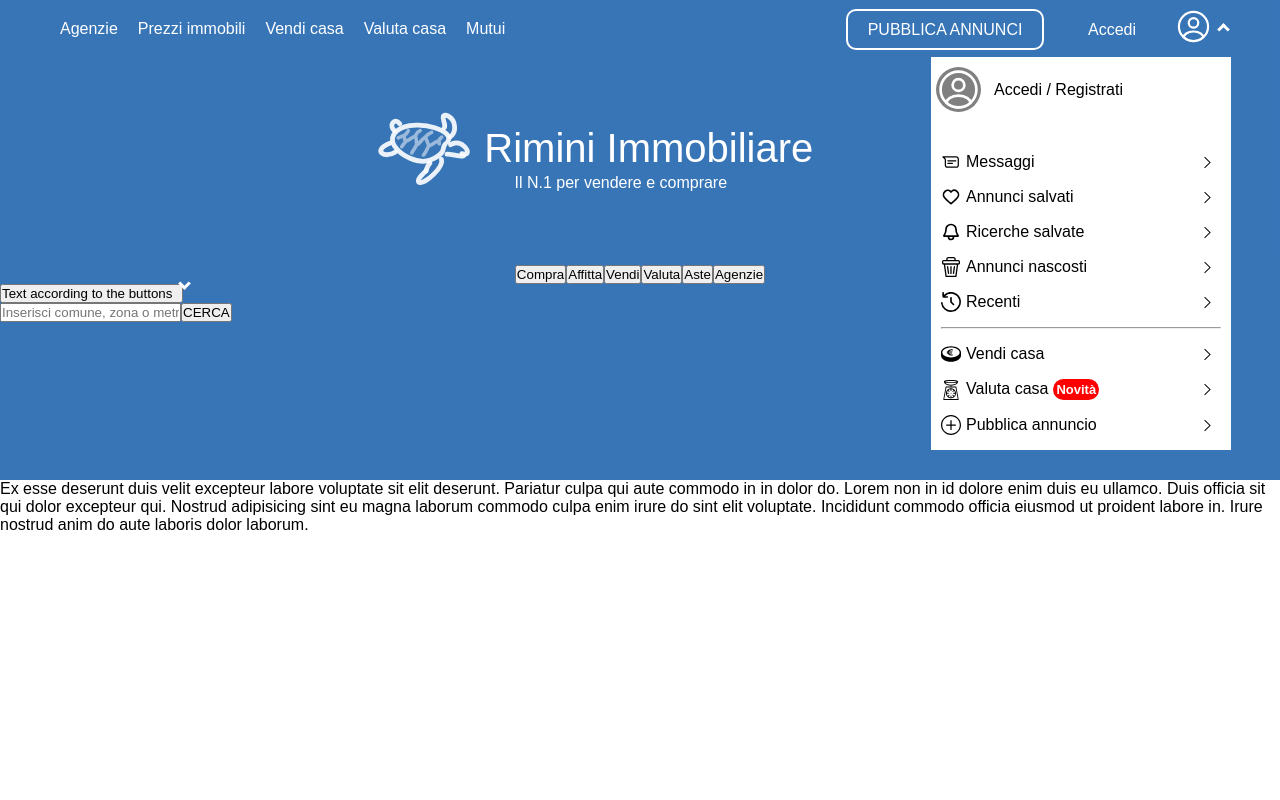
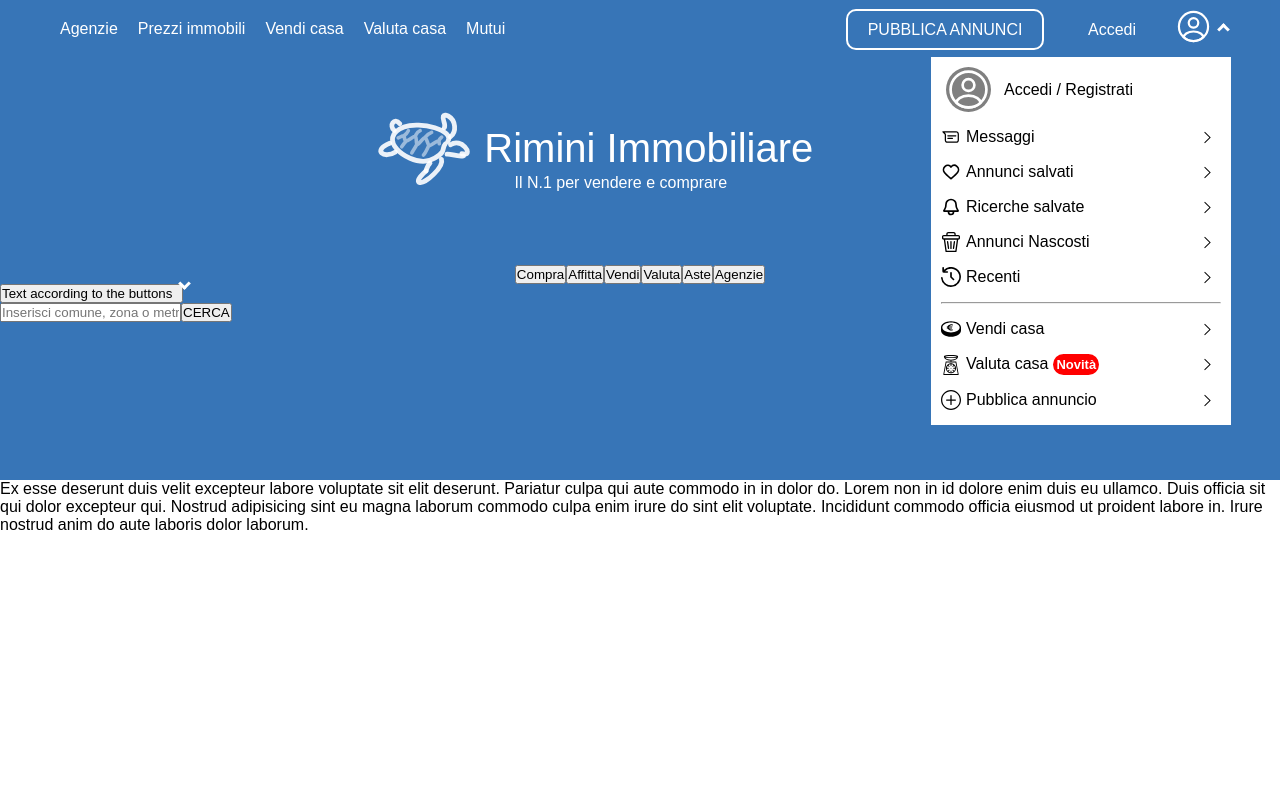
Before and after one commit to marc-alzapiedi/RiminiImmobiliare_client, a React (Create React App) app: page / in a window 1280 px wide. Both pictures are taken after a click on the button 1198 px from the left and 28 px from the top of the page. Shown: the top 800 px of the page. Built offline with nearby package versions, Linux system fonts and the light colour scheme; the HTML template or start-up script is replaced by a standard one.

Commit message:
menu componentized

```diff
--- a/src/components/Menu/MenuItem/index.js
+++ b/src/components/Menu/MenuItem/index.js
@@ -5,14 +5,14 @@ const MenuItem = ({icon, text, children}) => {
     return (
         <li>
             {
-            icon &&
+            icon ?
             <Link>
                 {icon}
                 {children ? children : <p>{text}</p>}
-                <ArrowRight />
-            </Link>
+                {text !== 'Accedi / Registrati' && <ArrowRight />}
+            </Link> : children
             }
-            {children}
+
 
 
         </li>
--- a/src/components/Menu/index.js
+++ b/src/components/Menu/index.js
@@ -1,7 +1,6 @@
-const Menu = ({children, className, siblings}) => {
+const Menu = ({children, className}) => {
     return (
         <div className={className}>
-            {siblings}
 
             <ul>
                 {children}
--- a/src/pages/main/main.js
+++ b/src/pages/main/main.js
@@ -12,7 +12,6 @@ import Scale from '../../Icons/Scale'
 import Plus from '../../Icons/Plus'
 import { Link } from 'react-router-dom'
 import { useState } from 'react'
-import ArrowRight from '../../Icons/ArrowRight'
 import Menu from '../../components/Menu'
 import MenuItem from '../../components/Menu/MenuItem'
 
@@ -25,6 +24,7 @@ const Main = () => {
         setLoginMenu(!loginMenu)
         setRotateArrow(!rotateArrow)
     }
+
 
     return (
         <>
@@ -54,118 +54,28 @@ const Main = () => {
 
                         </div>
 
-                        {loginMenu && <div className='loginMenu'>
-                            <ul>
-                                <li>
-                                    <Link >
-                                    <ProfileIcon />
-                                    <p>
-                                        Accedi / Registrati
-                                    </p>
-                                    </Link>
-                                </li>
-                            </ul>
+                        {loginMenu &&
 
-                            <ul>
-                                <li>
-                                    <Link>
-                                        <Messagge />
-                                        <p>
+                        <Menu className={'loginMenu'}>
+                            <MenuItem icon={<ProfileIcon/>} text={'Accedi / Registrati'}/>
+                            <MenuItem icon={<Messagge />} text={'Messaggi'}/>
+                            <MenuItem icon={<Heart />} text={'Annunci salvati'}/>
+                            <MenuItem icon={<Bell />} text={'Ricerche salvate'}/>
+                            <MenuItem icon={<Garbage />} text={'Annunci Nascosti'}/>
+                            <MenuItem icon={<Clock />} text={'Recenti'}/>
+                            <MenuItem children={<hr/>} />
+                            <MenuItem icon={<SellHouse />} text={'Vendi casa'}/>
+                            <MenuItem icon={<Scale />} children={
+                                <div className='badgeAlert'>
+                                    Valuta casa
+                                    <p>Novità</p>
+                                </div>
+                            }/>
+                            <MenuItem icon={<Plus />} text={'Pubblica annuncio'}/>
 
-                                            Messaggi
-                                        </p>
-                                        <ArrowRight />
-                                    </Link>
-                                </li>
+                        </Menu>
 
-                                <li>
-                                    <Link>
-                                        <Heart />
-                                        <p>
-
-                                            Annunci salvati
-                                        </p>
-                                        <ArrowRight />
-                                    </Link>
-                                </li>
-
-                                <li>
-                                    <Link>
-                                        <Bell />
-                                        <p>
-                                            Ricerche salvate
-
-                                        </p>
-                                        <ArrowRight />
-                                    </Link>
-
-                                </li>
-
-                                <li>
-                                    <Link>
-                                        <Garbage />
-                                        <p>
-
-                                            Annunci nascosti
-                                        </p>
-                                        <ArrowRight />
-                                    </Link>
-                                </li>
-
-                                <li>
-                                    <Link>
-                                        <Clock />
-                                        <p>
-
-                                            Recenti
-                                        </p>
-                                        <ArrowRight />
-                                    </Link>
-                                </li>
-
-                                <li>
-                                    <hr/>
-                                </li>
-
-                                <li>
-                                    <Link>
-                                        <SellHouse />
-                                        <p>
-
-                                            Vendi casa
-                                        </p>
-                                        <ArrowRight />
-                                    </Link>
-                                </li>
-
-                                <li>
-                                    <Link>
-                                        <Scale />
-
-                                        <div className='badgeAlert'>
-                                            Valuta casa
-                                            <p>Novità</p>
-                                        </div>
-
-
-                                        <ArrowRight />
-                                    </Link>
-                                </li>
-
-                                <li>
-                                    <Link>
-                                        <Plus />
-                                        <p>
-
-                                            Pubblica annuncio
-                                        </p>
-                                        <ArrowRight />
-                                    </Link>
-
-                                </li>
-
-                            </ul>
-                        </div>}
+                        }
 
 
 
--- a/src/pages/main/style.css
+++ b/src/pages/main/style.css
@@ -137,19 +137,19 @@ header{
     margin-left: 2px;
 }
 
-.loginMenu > ul:first-child > li > a{
+
+.loginMenu > ul > li:first-child > a{
     grid-template-columns: 40px 1fr;
     align-items: center;
     gap: 20px;
 }
 
-.loginMenu > ul:first-child{
+.loginMenu > ul > li:first-child{
     margin-left: 3px;
-    margin-bottom: 20px;
     margin-top: 10px;
 }
 
-.loginMenu > ul:last-child > li:nth-child(6){
+.loginMenu > ul:last-child > li:nth-child(7){
     display: grid;
     margin-bottom: 15px;
     margin-right: 10px;
```
